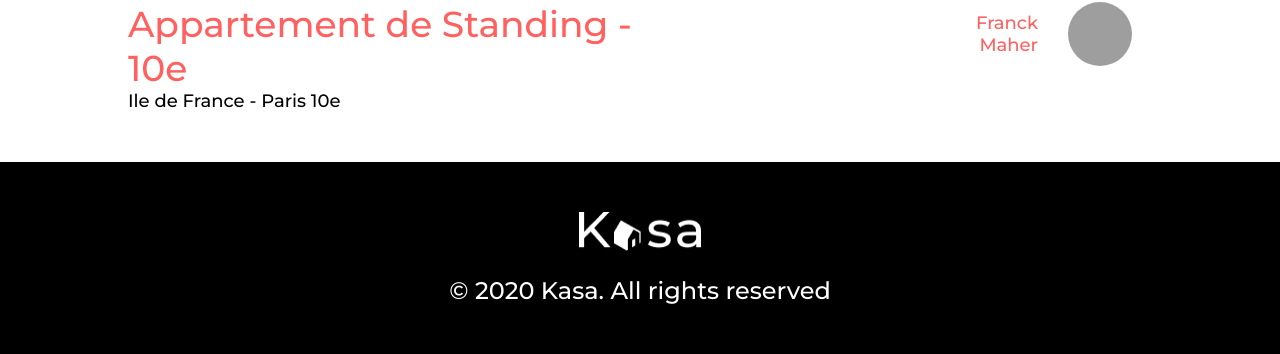
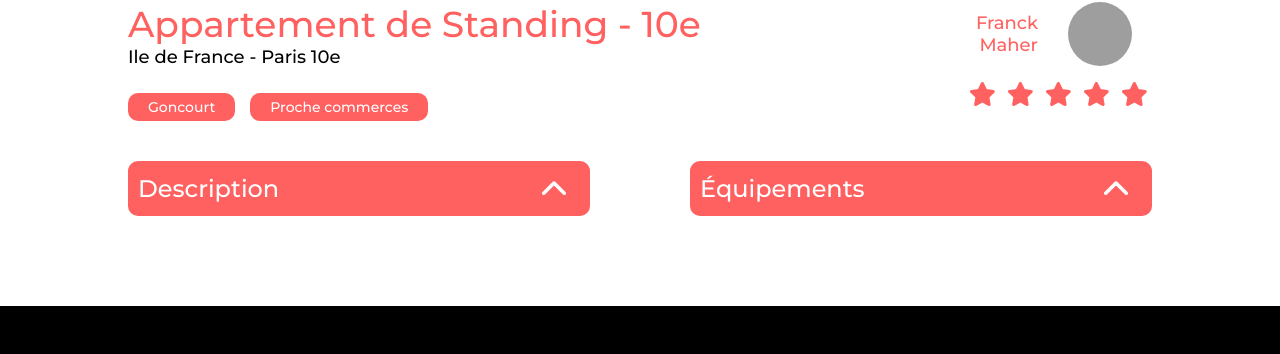
Before and after one commit to bersa-tech/projet_7_oc, a React (Create React App) app: page /logements/0979876d in a window 1280 px wide. Shown: the part 595-949 px from the top of the page. Built offline with nearby package versions, Linux system fonts and the light colour scheme; grey boxes are pictures that could not be loaded.

Commit message:
tag/rating/page logement ok/ app KASA OK

```diff
--- a/src/components/Collapse/_Collapse.scss
+++ b/src/components/Collapse/_Collapse.scss
@@ -8,6 +8,10 @@
   margin: 40px auto;
   width: 65%;
   @include mobile {
+    margin: 15px auto;
+    width: 100%;
+  }
+  @include tablet {
     margin: 15px auto;
     width: 100%;
   }
@@ -22,6 +26,10 @@
     @include mobile {
       border-radius: 5px;
       padding: 4px 6px 4px 6px;
+    }
+    @include tablet {
+      border-radius: 5px;
+      padding: 6px 12px 6px 12px;
     }
     & h2 {
       font-size: 24px;
--- a/src/components/Rating/Rating.jsx
+++ b/src/components/Rating/Rating.jsx
@@ -1,8 +1,33 @@
 // Importation des éléments dont on a besoin
 import React from "react";
+// Importation des hooks
+import { useParams } from "react-router-dom";
+// Importation des données des locations
+import DataLogements from "../../datas/logements.json";
+// Importation images
+import starActive from "../../assets/images/star-red.png";
+import starInactive from "../../assets/images/star-white.png";
+// Design
+import "./_Rating.scss";
 
 function Rating() {
-  return <div></div>;
+  // Récupération des données par rapport à l'ID de la location
+  const { id } = useParams();
+  const locationRating = DataLogements.find((location) => location.id === id);
+  const rating = locationRating.rating; // Nombre d'étoiles de la location
+  // console.log(rating);
+  const maxRating = 5; // Note maximale
+  const stars = []; // Création d'un tableau qui va contenir les étoiles pour la note
+
+  // ajoute des étoiles pleines au tableau stars avec push le résultat de rating
+  for (let i = 0; i < rating; i++) {
+    stars.push(<img key={i} src={starActive} alt="Etoile pleine" />);
+  }
+  // ajoute des étoiles vide au tableau stars avec push le résultat de maxRating - rating
+  for (let i = 0; i < maxRating - rating; i++) {
+    stars.push(<img key={rating + i} src={starInactive} alt="Etoile vide" />);
+  }
+  return <div className="rating">{stars}</div>;
 }
 
 export default Rating;
--- a/src/components/Rating/_Rating.scss
+++ b/src/components/Rating/_Rating.scss
@@ -1,2 +1,15 @@
 @import "../../styles/_Styles";
 @import "../../styles/_Responsives";
+
+.rating {
+  align-items: flex-end;
+  display: flex;
+  gap: 2px;
+  margin-top: 10px;
+  @include mobile {
+    img {
+      height: 18px;
+      width: 18px;
+    }
+  }
+}
--- a/src/components/Tag/Tag.jsx
+++ b/src/components/Tag/Tag.jsx
@@ -1,8 +1,30 @@
 // Importation des éléments dont on a besoin
 import React from "react";
+// Importation des hooks
+import { useParams } from "react-router-dom";
+// Importation des données des locations
+import DataLogements from "../../datas/logements.json";
+// Design
+import "./_Tag.scss";
 
+// Création d'une fonction composant Tag
 function Tag() {
-  return <div></div>;
+  // Récupération de l'ID de la location avec le hook useParams de React Router
+  const { id } = useParams(); // ici on récupère l'id de la location dans l'URL
+  const locationTag = DataLogements.find((location) => location.id === id);
+  const { tags } = locationTag; // Destructuration des données de la location
+
+  return (
+    <div className="tags">
+      <ul className="tags__container">
+        {tags.map((tag, index) => (
+          <li key={index} className="tags__container-item">
+            {tag}
+          </li>
+        ))}
+      </ul>
+    </div>
+  );
 }
 
 export default Tag;
--- a/src/components/Tag/_Tag.scss
+++ b/src/components/Tag/_Tag.scss
@@ -1,2 +1,36 @@
 @import "../../styles/_Styles";
 @import "../../styles/_Responsives";
+
+.tags {
+  margin-top: 25px;
+  width: 100%;
+  @include mobile {
+    margin-bottom: 10px;
+    margin-top: 15px;
+    width: 90%;
+  }
+  @include tablet {
+    margin-bottom: 10px;
+  }
+  &__container {
+    display: flex;
+    align-items: center;
+    gap: 15px;
+    flex-wrap: wrap;
+    @include mobile {
+      gap: 10px;
+    }
+    &-item {
+      align-items: center;
+      background-color: $main-color;
+      border-radius: 10px;
+      font-size: 14px;
+      padding: 5px 20px;
+      @include mobile {
+        font-size: 10px;
+        line-height: 14px;
+        padding: 5px 10px;
+      }
+    }
+  }
+}
--- a/src/pages/Logements/Logements.jsx
+++ b/src/pages/Logements/Logements.jsx
@@ -10,7 +10,7 @@ import Error from "../../pages/Error/Error";
 import Carrousel from "../../components/Carrousel/Carrousel";
 import Tag from "../../components/Tag/Tag";
 import Rating from "../../components/Rating/Rating";
-
+import Collapse from "../../components/Collapse/Collapse";
 // Design
 import "./_Logements.scss";
 
@@ -19,11 +19,10 @@ function Logements() {
   // Récupération de l'ID de la location avec le hook useParams de React Router
   const { id } = useParams();
   const locationPage = DataLogements.find((location) => location.id === id);
-  const { title, location, equipments, rating, host, description } =
-    locationPage;
+  const { title, location, equipments, host, description } = locationPage;
 
   // Si l'ID de la location est différent/inexistant, on affiche la page d'erreur
-  if (!location) {
+  if (!locationPage) {
     return <Error />;
   } // Sinon on affiche la page de la location avec l'ID correspondant
   else {
@@ -46,6 +45,19 @@ function Logements() {
             <Rating />
           </div>
         </section>
+        <section className="logementscard__collapse">
+          <Collapse title="Description" content={description} />
+          <Collapse
+            title="Équipements"
+            content={
+              <ul>
+                {equipments.map((item, index) => (
+                  <li key={index}>{item}</li>
+                ))}
+              </ul>
+            }
+          />
+        </section>
       </main>
     );
   }
--- a/src/pages/Logements/_Logements.scss
+++ b/src/pages/Logements/_Logements.scss
@@ -10,9 +10,10 @@
     margin: 20px auto;
     width: 90%;
   }
+
   &__container {
     display: grid;
-    grid-template-columns: repeat(2, 1fr);
+    grid-template-columns: 70% 30%; /* Une colonne de 30% et une colonne de 70% */
     width: 100%;
     @include mobile {
       grid-template-columns: repeat(1, 1fr);
@@ -76,4 +77,16 @@
       }
     }
   }
+  &__collapse {
+    display: flex;
+    gap: 100px;
+    @include mobile {
+      flex-direction: column;
+      gap: 0;
+    }
+    @include tablet {
+      flex-direction: column;
+      gap: 0;
+    }
+  }
 }
```
